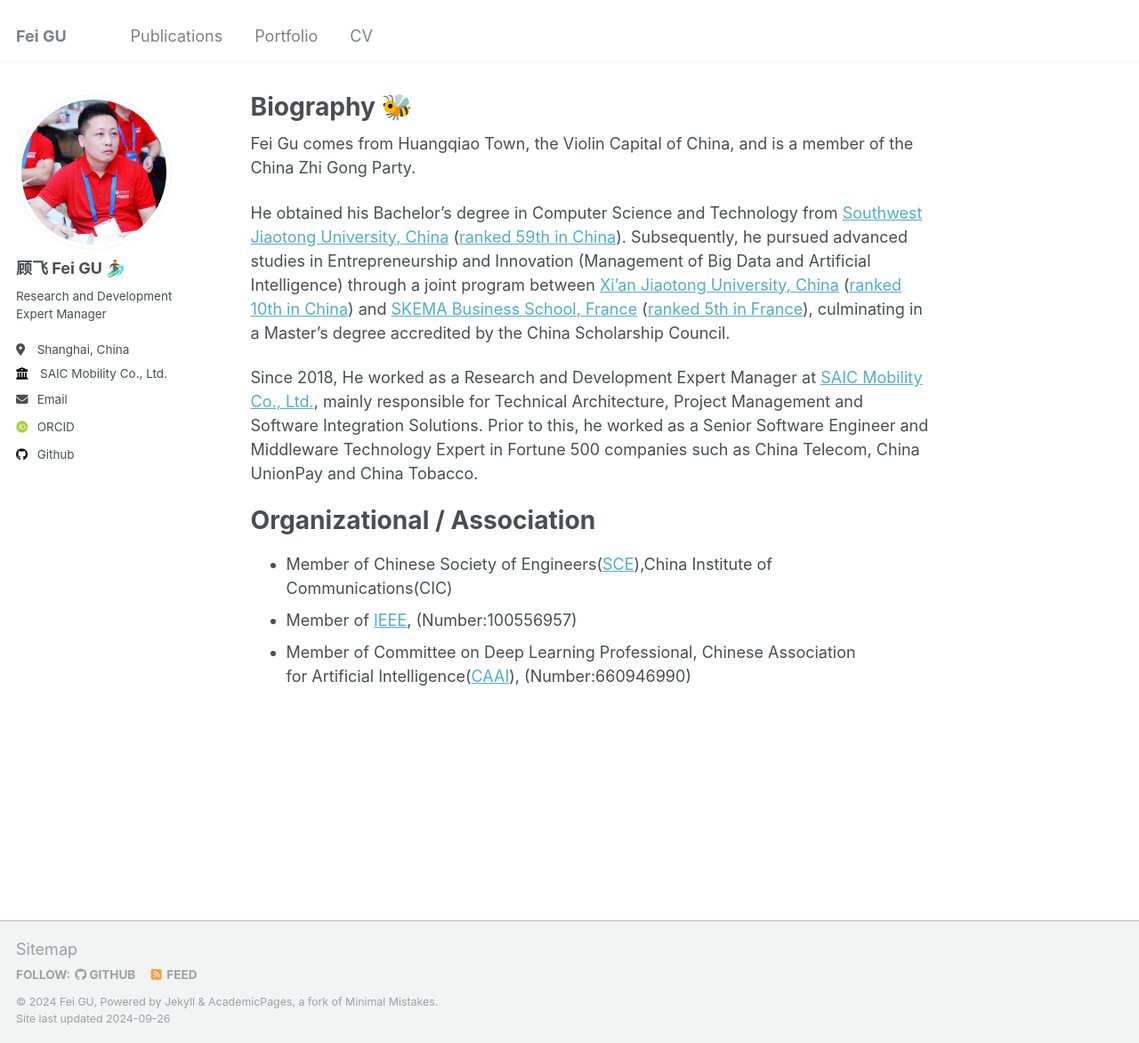
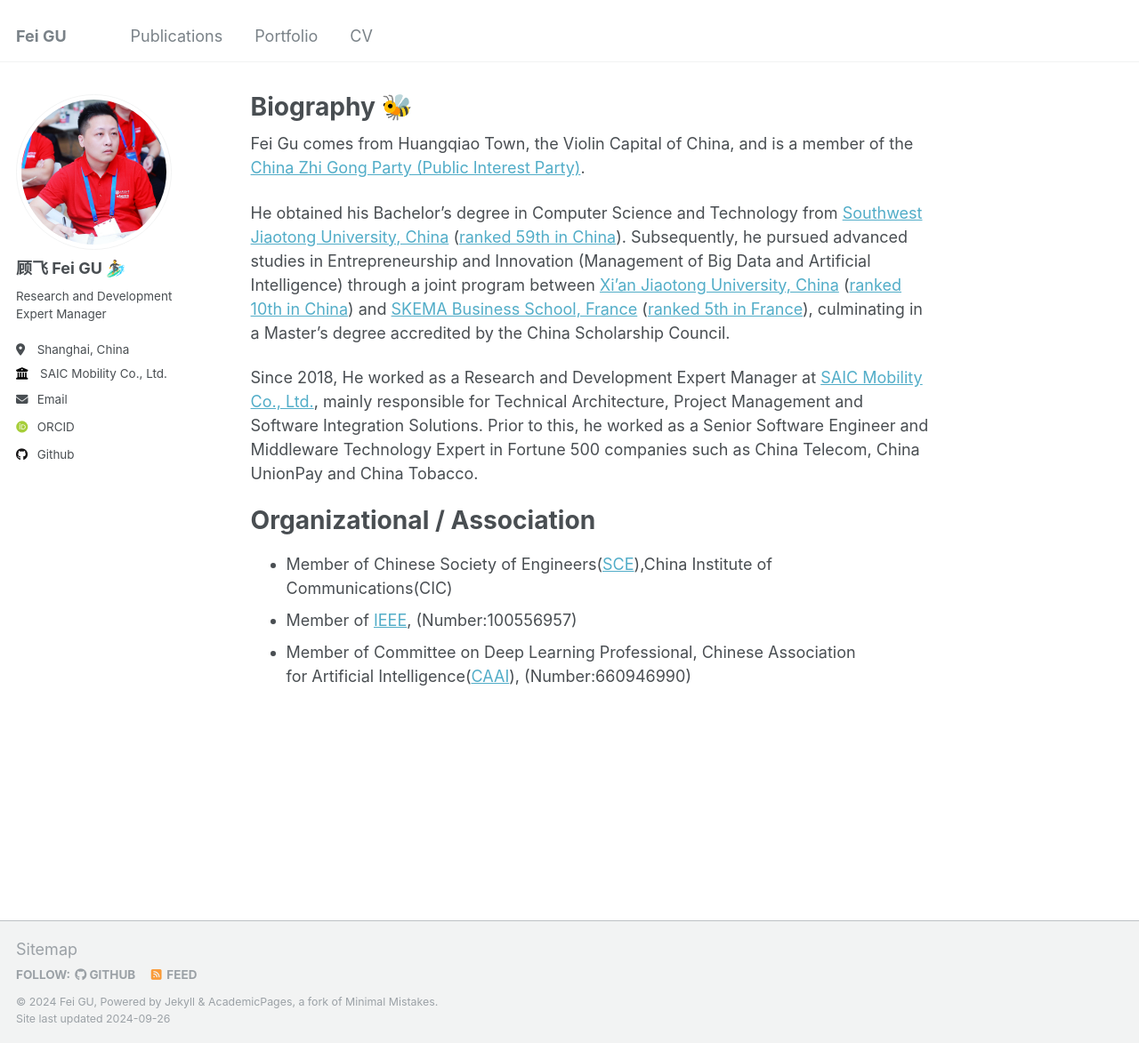
Before and after one commit to rongmax-gufei/rongmax-gufei.github.io, a Jekyll site: the page built from _pages/about.md, in a window 1280 px wide and 1173 px high. Shown: the whole window at 89% size. Built offline with Jekyll 4.4.1, drawn with Linux system fonts in a browser that asks for light colours; some web fonts are replaced.

Commit message:
Update about.md

```diff
--- a/_pages/about.md
+++ b/_pages/about.md
@@ -7,7 +7,7 @@ redirect_from:
   - /about.html
 ---
 
-Fei Gu comes from Huangqiao Town, the Violin Capital of China, and is a member of the China Zhi Gong Party.
+Fei Gu comes from Huangqiao Town, the Violin Capital of China, and is a member of the [China Zhi Gong Party (Public Interest Party)](https://www.zg.org.cn/).
 
 He obtained his Bachelor's degree in Computer Science and Technology from [Southwest Jiaotong University, China](https://www.swjtu.edu.cn/) ([ranked 59th in China](https://www.gaokao.cn/colleges/rank?fromcoop=bdkp&ranktype=4&schoolid=51)). Subsequently, he pursued advanced studies in Entrepreneurship and Innovation (Management of Big Data and Artificial Intelligence) through a joint program between [Xi'an Jiaotong University, China](https://news.xjtu.edu.cn/info/1033/190939.htm) ([ranked 10th in China](https://www.gaokao.cn/colleges/rank?fromcoop=bdkp&ranktype=4&schoolid=330)) and [SKEMA Business School, France](https://www.skema.edu/en/programmes/msc-entrepreneurship-innovation) ([ranked 5th in France](https://www.skema.edu/en/rankings)), culminating in a Master's degree accredited by the China Scholarship Council.
 
```
